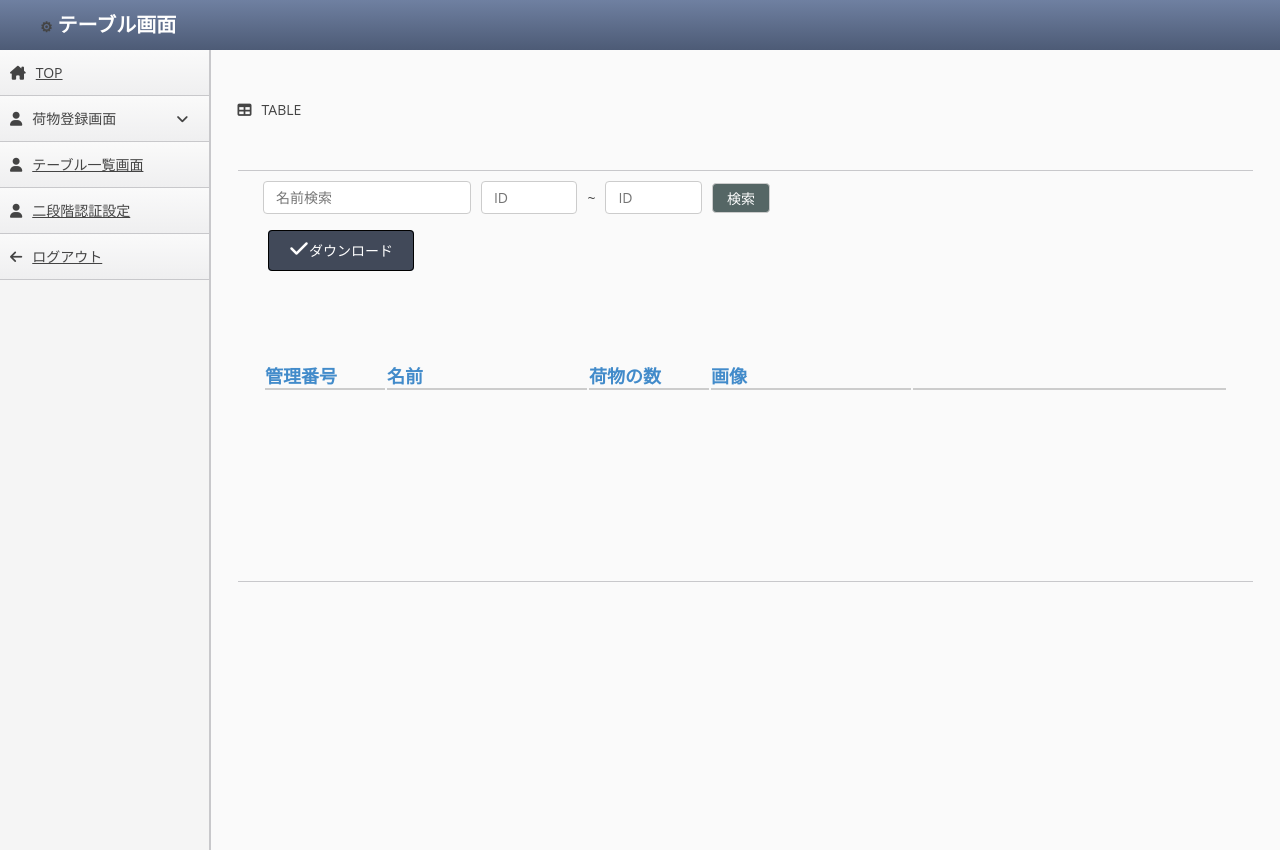
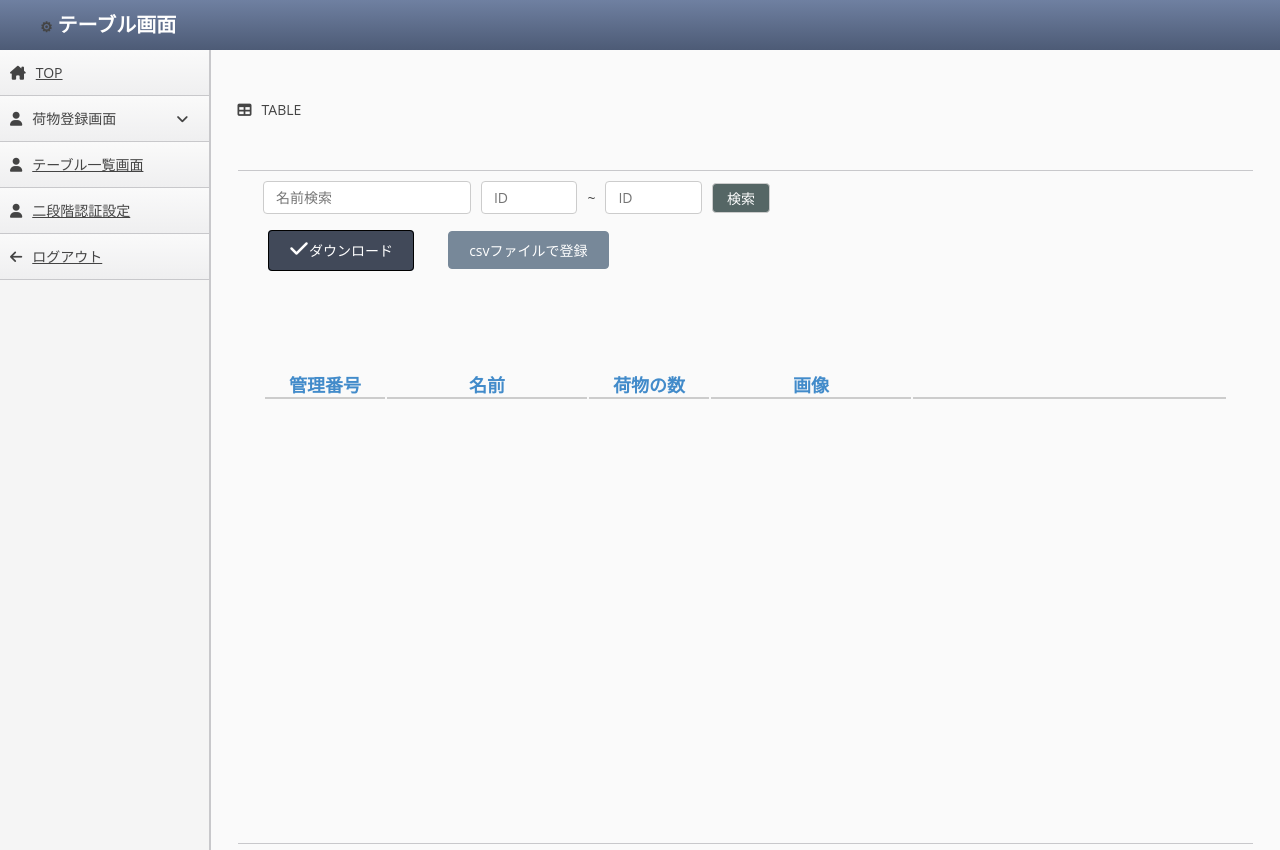
Before and after one commit to ryujin-maru/nimotsu, a PHP site: page /table3.php in a window 1280 px wide. Run offline with PHP 8.4, Linux system fonts and the light colour scheme; the visitor is signed in with stand-in values (Sample User, id 1); data that the repository does not hold is empty; some libraries are stand-ins or nearby versions.

Commit message:
スタイル済み

```diff
--- a/register2.php
+++ b/register2.php
@@ -211,7 +211,7 @@ if(isset($_POST['img_submit'])) {
                         <form method="POST" class="form3" action="register-confirm.php" enctype="multipart/form-data">
                             <p class="nok1">csvファイルで登録</p><br>
                             <p class="ii">ファイルを選択してください。</p>
-                            <input type="file" name="csv"><br><br>
+                            <input type="file" name="csv" accept="text/csv"><br><br>
                             <input type="submit" name="up" value="アップロード">
                         </form>
                     </div>
--- a/second.php
+++ b/second.php
@@ -2,6 +2,11 @@
 require_once 'GoogleAuthenticator.php';
 require_once 'userLogic.php';
 session_start();
+
+if(!$_SESSION['login']) {
+    header("Location:login.php");
+    exit;
+}
 
 $result = userLogic::flag($_SESSION['user']);
 if(!$result) {
--- a/style.css
+++ b/style.css
@@ -6,13 +6,13 @@
     color: #444;
 }
 
-html,body,body>div{
+html,body>div{
     height: 100vh;
 }
 
 body {
     background: #fafafa;
-    height: 100vh;
+    height: 100%;
 }
 
 .head {
@@ -177,6 +177,7 @@ input[name="login-submit"] {
 
 .main-right {
     width: 100%;
+    min-height: 100%;
     height: 100%;
     border-left: 1px solid #c8c8cb;
 }
@@ -196,6 +197,8 @@ input[name="login-submit"] {
 .top2 {
     width: 95%;
     min-height: 400px;
+    /* height: auto;
+    height: 100%; */
     margin: 0 auto;
     border-bottom: 1px solid #c8c8cb;
 }
@@ -241,8 +244,10 @@ input[name="count"] {
     display: flex;
     align-items:stretch;
 
+    /* height: 100vh; */
+    min-height: 100%;
     /* height: auto; */
-    min-height: 100%;
+
 }
 
 /* .flex-flex.y {
@@ -315,9 +320,8 @@ input[name="count"] {
 .main-table {
     width: 95%;
     margin: 0 auto;
-    margin-top: 100px;
-    margin-bottom: 80px;
-    height: auto;
+    /* height: auto; */
+    position: relative;
 }
 
 .btn-flex {
@@ -409,12 +413,12 @@ input[name="update_name"],input[name="update_number"] {
     }
 
     .flex-btn {
-        width: 100px;
+        width: 150px;
     }
 
     .display {
         width: 300px;
-        height: 100px;
+        height:100px;
     }
 }
 
@@ -506,13 +510,14 @@ table button {
     margin-top: 40px;
 }
 
-.flex-btn button {
+/* .flex-btn button {
     height: 24px;
-}
 
-input[name="yes"] {
+} */
+
+/* input[name="yes"] {
     width: 44px;
-}
+} */
 
 .display2 {
     width: 50%;
@@ -573,11 +578,13 @@ input[name="search"] {
 }
 
 table th {
-    text-align: left;
+    text-align: center;
     /* font-weight: normal; */
     border-bottom: 2px solid #ccc;
     color: #428bca;
     font-size: 18px;
+    position:sticky;
+    top: 0;
 }
 
 table td {
@@ -758,7 +765,7 @@ input[name="register_sub"],input[name="up"],input[name="update_sub"],input[name=
     opacity: initial;
 }
 
-input[name="second"],.no{
+input[name="second"],.no,input[name="yes"]{
     padding: 8px 16px;
     background-color: #dcdcdc;
     color: black;
@@ -799,3 +806,60 @@ input[name="second"],.no{
 button[name="send"] {
     margin-top: 20px;
 }
+
+.csv {
+    border: 1px solid #778899;
+    margin-left: 3%;
+    padding: 8px 20px;
+    border-radius: 4px;
+    cursor: pointer;
+    background-color: #778899;
+    color: white;
+}
+
+.display3 {
+    position:fixed;
+    top:30%;
+    left: 50%;
+    margin-right: -50%;
+    transform: translateX(-50%);
+    width: 400px;
+    height: 300px;
+    text-align: center;
+    background-color: white;
+    opacity: .9;
+    display: none;
+}
+
+.display3.fadeIn {
+    display: block;
+}
+
+.form3.fo {
+    margin-top: 50px;
+}
+
+input[name="up"] {
+    margin-top: 40px;
+}
+
+.fa-xmark {
+    float: right;
+    padding: 4px 8px;
+    font-size: 23px;
+    margin-top: 10px;
+    margin-right: 20px;
+    cursor: pointer;
+}
+
+.scroll {
+    overflow: scroll;
+}
+
+.ioi {
+    margin-bottom: 100px;
+}
+
+thead th {
+    background-color: #fafafa;
+}
--- a/sub.js
+++ b/sub.js
@@ -45,3 +45,33 @@
 
 
 }
+
+{
+    const csv = document.querySelector('.csv');
+    const display3 = document.querySelector('.display3');
+    const batu = document.querySelector('.fa-xmark');
+
+    csv.addEventListener('click',() => {
+        display3.classList.add('fadeIn');
+    })
+
+    batu.addEventListener('click',() => {
+        display3.classList.remove('fadeIn');
+    })
+}
+
+{
+    const top1 = document.querySelector('.top1');
+    const ioi = document.querySelector('.ioi');
+    const head = document.querySelector('.head');
+    const top1Height = top1.getBoundingClientRect().height;
+    const headHeight = head.getBoundingClientRect().height;
+    const ioiHeight = ioi.getBoundingClientRect().height + 100;
+    const per = (top1Height + ioiHeight + headHeight) / window.innerHeight;
+    const scroll = document.querySelector('.scroll');
+    const per2 = 1 - per;
+
+    // console.log(per2);
+
+    const ii = scroll.style.height = `${per2 * 100}%`;
+}
--- a/table3.php
+++ b/table3.php
@@ -163,11 +163,13 @@ if(isset($_POST['yes2'])) {
                 </div>
                 </div>
                 </form>
-                <div>
+                <div class="ioi">
                     <a class="dl" href="csv.php"><i class="fa-solid fa-check"></i>ダウンロード</a>
+
+                    <button class="csv">csvファイルで登録</button>
                 </div>
 
-
+            <div class="scroll">
             <table class="main-table">
             <thead>
                 <tr>
@@ -213,6 +215,7 @@ if(isset($_POST['yes2'])) {
                 ?>
             </tbody>
         </table>
+        </div>
 
         </div>
 
@@ -255,6 +258,18 @@ if(isset($_POST['yes2'])) {
         </section>
     <?php } ?>
 
+    <div class="display3">
+        <i class="fa-solid fa-xmark"></i>
+        <form method="POST" class="form3 fo" action="register-confirm.php" enctype="multipart/form-data">
+            <br>
+            <h3>csvファイルで登録</h3><br>
+            <p class="ii">ファイルを選択してください。</p>
+            <input type="file" name="csv" accept="text/csv"><br>
+            <input type="submit" name="up" value="アップロード">
+        </form>
+
+    </div>
+
 <script src="sub.js"></script>
 </body>
 </html>
```
Also changed, not shown: image.php (+4 -5 lines), lift.php (+50 -2 lines), img/スクリーンショット 2022-06-04 162553.png (deleted), img/スクリーンショット 2022-06-04 163311.png (deleted).
